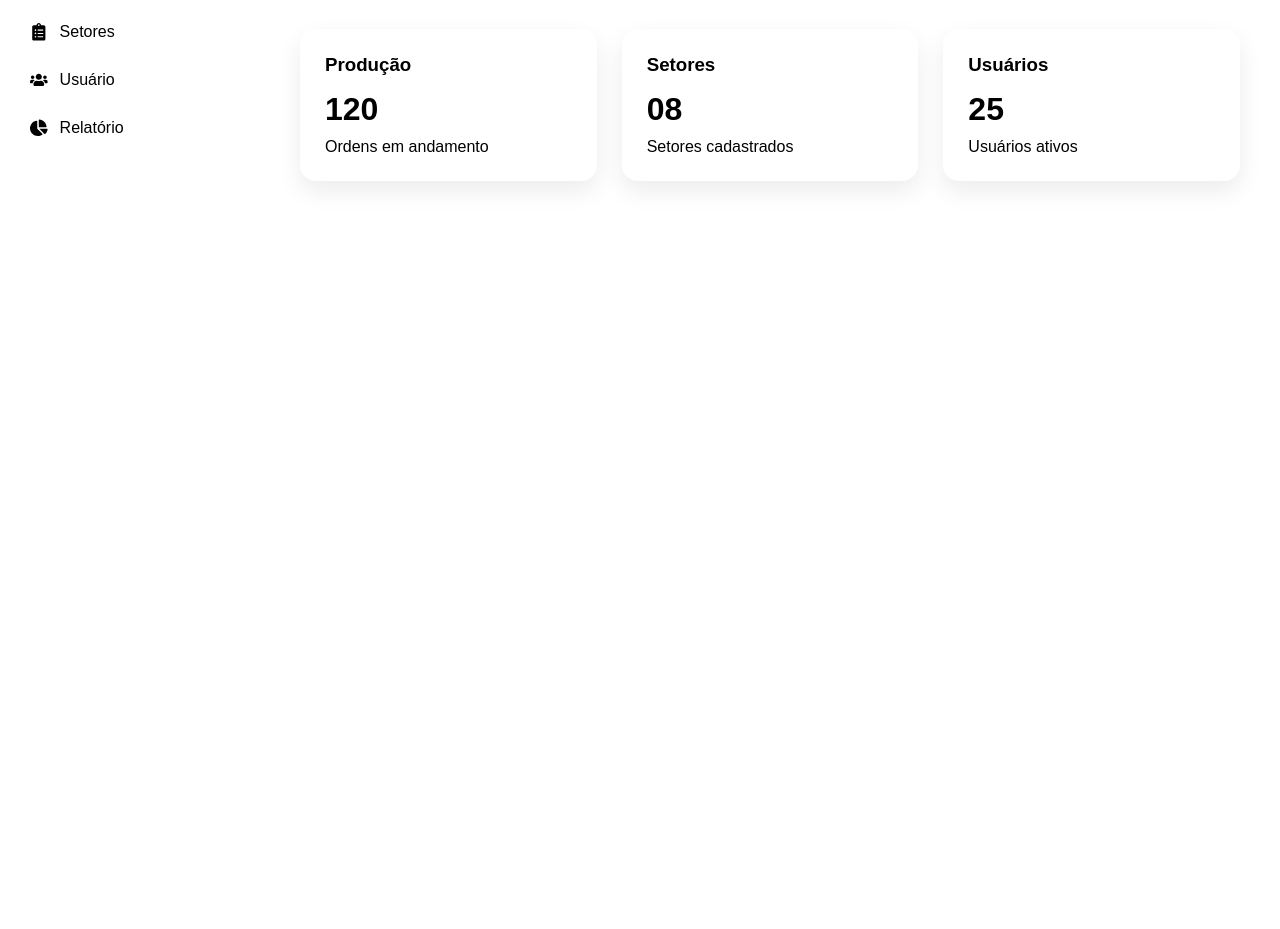
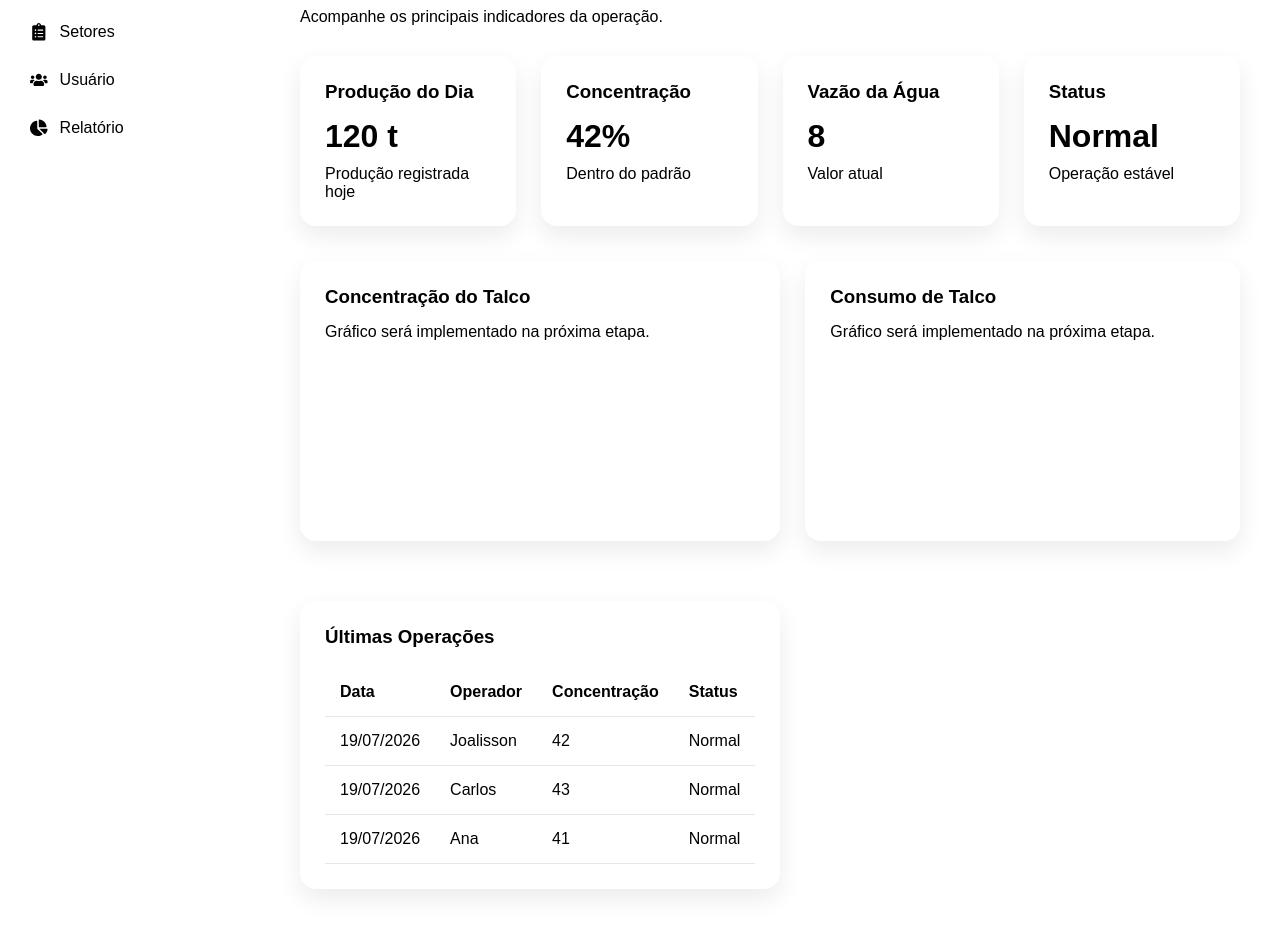
Before and after one commit to joalyssonsouza/talcflow, a React (Vite) app: page /dashboard in a window 1280 px wide. Shown: the part 191-1120 px from the top of the page. Before the commit the page ends 800 px from the top, so only its background shows below. Built offline with nearby package versions, Linux system fonts and the light colour scheme; the HTML template or start-up script is replaced by a standard one.

Commit message:
feat: aprimora dashboard com indicadores e monitoramento

```diff
--- a/src/pages/Dashboard/Dashboard.css
+++ b/src/pages/Dashboard/Dashboard.css
@@ -31,7 +31,7 @@
 
     display: grid;
 
-    grid-template-columns: repeat(3, 1fr);
+    grid-template-columns: repeat(4, 1fr);
 
     gap: 25px;
 
@@ -125,3 +125,123 @@
     }
 
 }
+
+.dashboard__charts{
+
+    display: grid;
+
+    grid-template-columns: repeat(2, 1fr);
+
+    gap: 25px;
+
+    margin-top: 35px;
+
+}
+
+.chart__card{
+
+    background: var(--white);
+
+    border-radius: 16px;
+
+    padding: 25px;
+
+    box-shadow: 0 10px 25px rgba(0,0,0,.08);
+
+    min-height: 280px;
+
+}
+
+.chart__card h3{
+
+    color: var(--text-color);
+
+    margin-bottom: 15px;
+
+}
+
+.chart__card p{
+
+    color: var(--text-muted);
+
+}
+
+@media (max-width: 900px){
+
+    .dashboard__charts{
+
+        grid-template-columns: 1fr;
+
+    }
+
+}
+
+.dashboard__operations{
+
+    margin-top: 35px;
+
+    background: var(--white);
+
+    padding: 25px;
+
+    border-radius: 16px;
+
+    box-shadow: 0 10px 25px rgba(0,0,0,.08);
+
+}
+
+
+.dashboard__operations h3{
+
+    margin-bottom: 20px;
+
+    color: var(--text-color);
+
+}
+
+
+.dashboard__operations table{
+
+    width: 100%;
+
+    border-collapse: collapse;
+
+}
+
+
+.dashboard__operations th,
+.dashboard__operations td{
+
+    padding: 15px;
+
+    text-align: left;
+
+    border-bottom: 1px solid #e5e7eb;
+
+}
+
+
+.dashboard__operations th{
+
+    color: var(--primary-color);
+
+}
+
+
+.dashboard__operations tbody tr:hover{
+
+    background: #f8fafc;
+
+}
+
+.dashboard__update{
+
+    display: inline-block;
+
+    margin-bottom: 10px;
+
+    color: var(--text-muted);
+
+    font-size: .9rem;
+
+}
--- a/src/pages/Dashboard/Dashboard.jsx
+++ b/src/pages/Dashboard/Dashboard.jsx
@@ -5,6 +5,30 @@ import Sidebar from '../../components/Sidebar/Sidebar';
 import Header from '../../components/Header/Header';
 
 function Dashboard() {
+
+    const dashboardData = [
+            {
+                title: "Produção do Dia",
+                value: "120 t",
+                description: "Produção registrada hoje"
+            },
+            {
+                title: "Concentração",
+                value: "42%",
+                description: "Dentro do padrão"
+            },
+            {
+                title: "Vazão da Água",
+                value: "8",
+                description: "Valor atual"
+            },
+            {
+                title: "Status",
+                value: "Normal",
+                description: "Operação estável"
+            }
+        ];
+
     return (
         <div className="dashboard">
 
@@ -20,6 +44,10 @@ function Dashboard() {
 
                     <h2>Visão Geral</h2>
 
+                    <span className='dashboard__update'>
+                        Última atualização: Hoje às 08:00
+                    </span>
+
                     <p>
                         Acompanhe os principais indicadores da operação.
                     </p>
@@ -28,25 +56,72 @@ function Dashboard() {
 
                     <div className='dashboard__cards'>
 
+                        {dashboardData.map((item) => (
                             <Card
-                    title="Produção"
-                    value="120"
-                    description="Ordens em andamento"
+                                key={item.title}
+                                title={item.title}
+                                value={item.value}
+                                description={item.description}
                             />
+                        ))}
 
+                    </div>
 
-                <Card
-                    title="Setores"
-                    value="08"
-                    description="Setores cadastrados"
-                />
+                    <div className="dashboard__charts">
 
+                    <div className="chart__card">
+                        <h3>Concentração do Talco</h3>
+                        <p>Gráfico será implementado na próxima etapa.</p>
+                    </div>
 
-                <Card
-                    title="Usuários"
-                    value="25"
-                    description="Usuários ativos"
-                />
+                    <div className="chart__card">
+                        <h3>Consumo de Talco</h3>
+                        <p>Gráfico será implementado na próxima etapa.</p>
+                    </div>
+
+                    <div className="dashboard__operations">
+
+                            <h3>Últimas Operações</h3>
+
+                            <table>
+
+                                <thead>
+                                    <tr>
+                                        <th>Data</th>
+                                        <th>Operador</th>
+                                        <th>Concentração</th>
+                                        <th>Status</th>
+                                    </tr>
+                                </thead>
+
+                                <tbody>
+
+                                    <tr>
+                                        <td>19/07/2026</td>
+                                        <td>Joalisson</td>
+                                        <td>42</td>
+                                        <td>Normal</td>
+                                    </tr>
+
+                                    <tr>
+                                        <td>19/07/2026</td>
+                                        <td>Carlos</td>
+                                        <td>43</td>
+                                        <td>Normal</td>
+                                    </tr>
+
+                                    <tr>
+                                        <td>19/07/2026</td>
+                                        <td>Ana</td>
+                                        <td>41</td>
+                                        <td>Normal</td>
+                                    </tr>
+
+                                </tbody>
+
+                            </table>
+
+                        </div>
 
                 </div>
 
```
Lines whose indentation alone changed are shown as unchanged.
